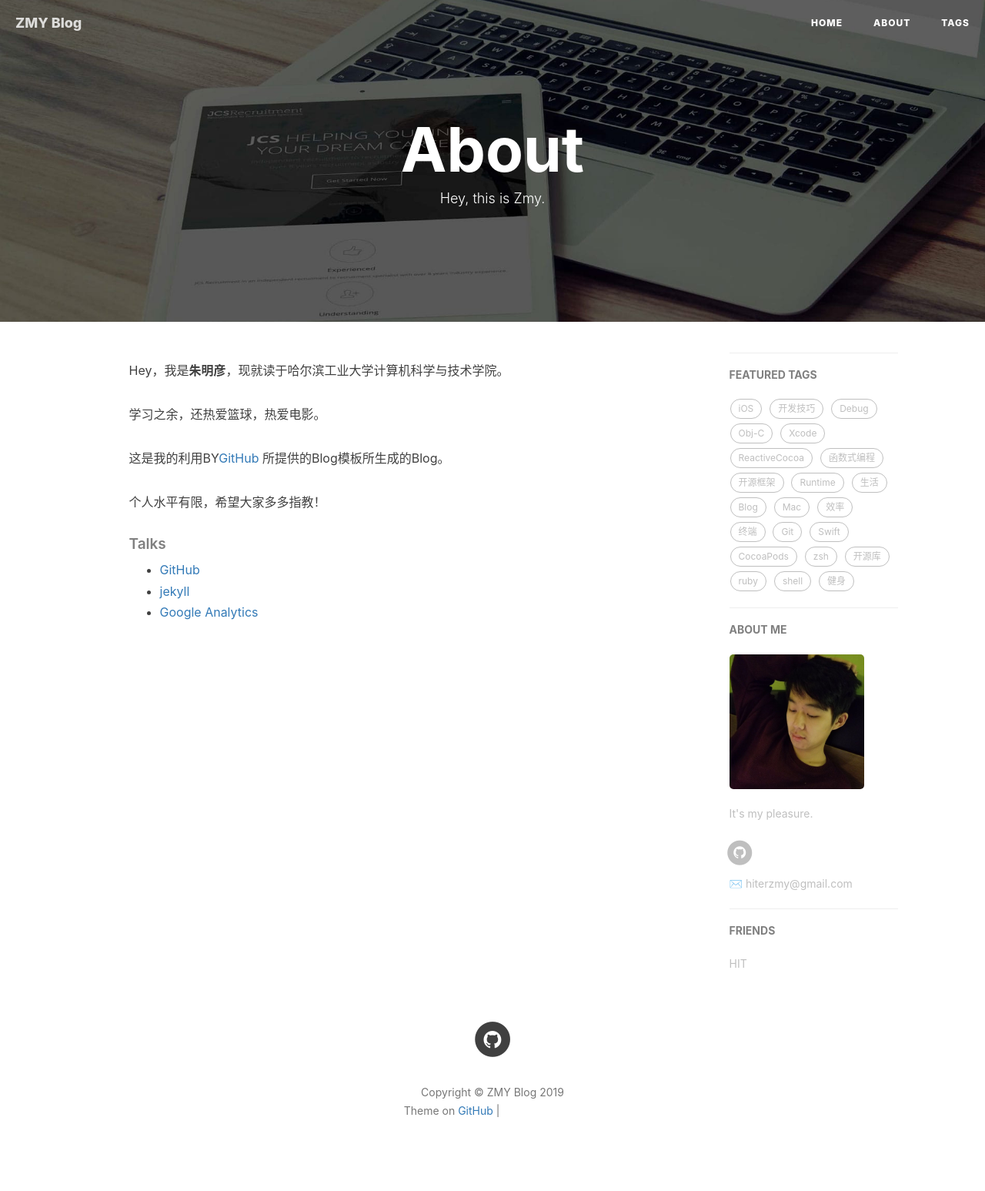
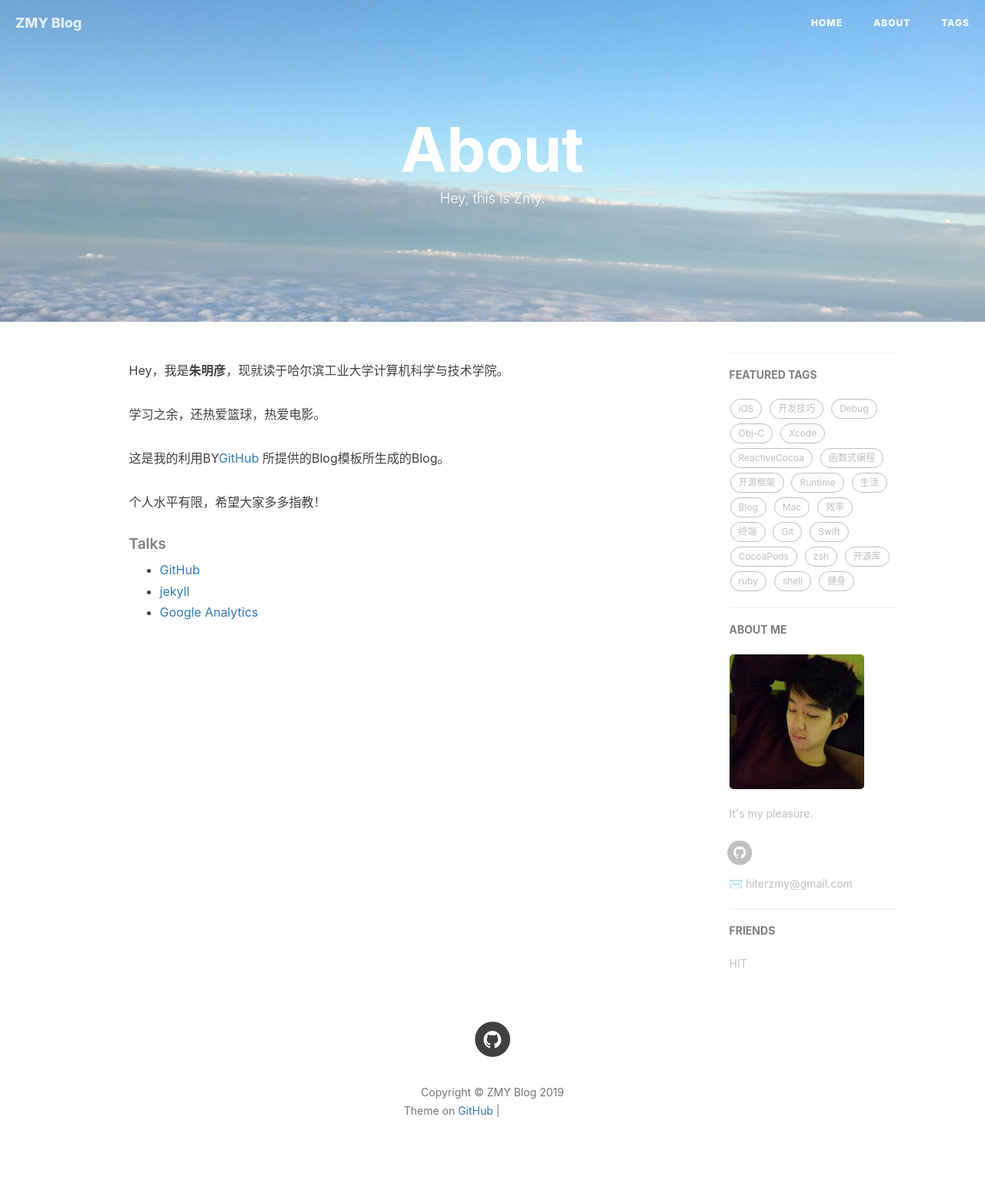
Before and after one commit to MingyanZHU/MingyanZHU.github.io, a Jekyll site: the page built from about.html, in a window 1280 px wide. Shown: the whole page at 77% size. Built offline with Jekyll 4.4.1, drawn with Linux system fonts in a browser that asks for light colours; nearby versions of some CDN libraries; comment, search, counter and statistics services are not loaded; grey boxes are pictures that could not be loaded.

Commit message:
Update About me

```diff
--- a/about.html
+++ b/about.html
@@ -2,7 +2,7 @@
 layout: page
 title: "About"
 description: "Hey, this is Zmy."
-header-img: "img/post-bg-rwd.jpg"
+header-img: "img/bg-sky-cloudy.jpg"
 ---
 
 <!-- Language Selector -->
```
